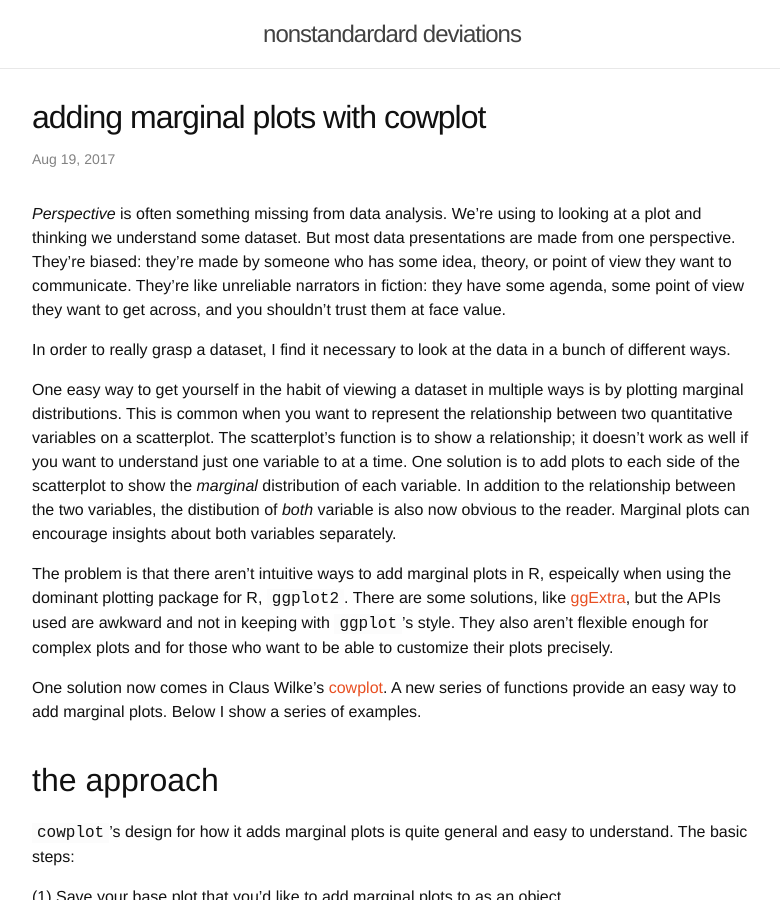
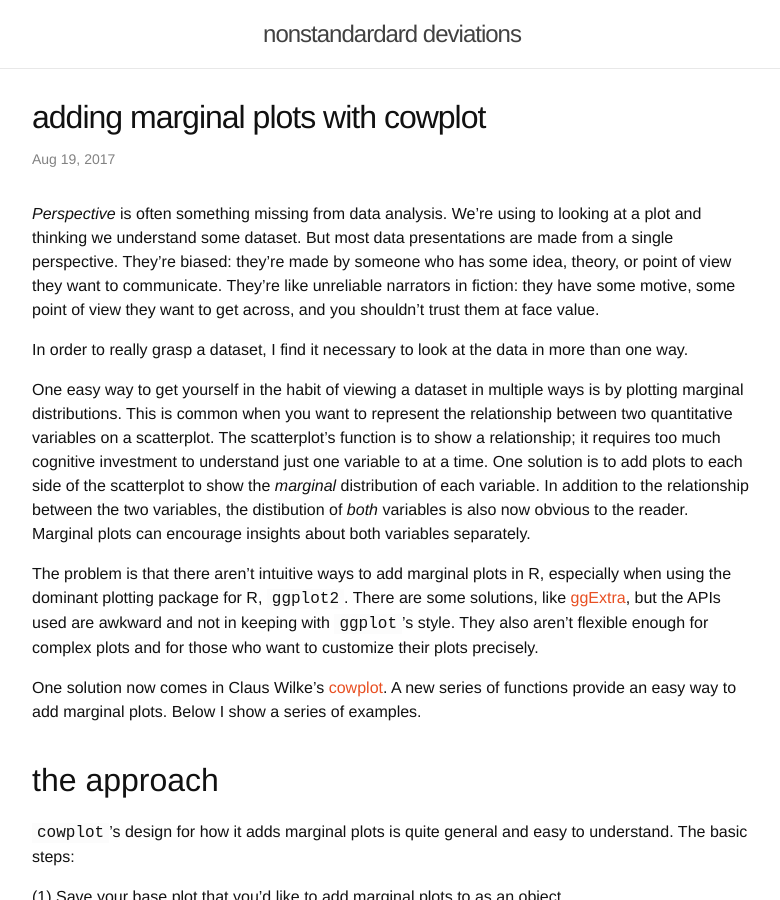
Before and after one commit to lukereding/nonstandard_deviations, a Jekyll site: the page built from _posts/2017-08-19-cowmarg.md, in a window 1280 px wide and 900 px high. Shown: the whole window, without its empty margins (248-1028 px from the left). Built offline with Jekyll 4.4.1, drawn with Linux system fonts in a browser that asks for light colours; some of the changed text lies outside the part shown.

Commit message:
..more.. minor tweaks

````diff
--- a/_posts/2017-08-19-cowmarg.md
+++ b/_posts/2017-08-19-cowmarg.md
@@ -6,13 +6,13 @@ date:   2017-08-19
 
 
 
-_Perspective_ is often something missing from data analysis. We're using to looking at a plot and thinking we understand some dataset. But most data presentations are made from one perspective. They're biased: they're made by someone who has some idea, theory, or point of view they want to communicate. They're like unreliable narrators in fiction: they have some agenda, some point of view they want to get across, and you shouldn't trust them at face value.
+_Perspective_ is often something missing from data analysis. We're using to looking at a plot and thinking we understand some dataset. But most data presentations are made from a single perspective. They're biased: they're made by someone who has some idea, theory, or point of view they want to communicate. They're like unreliable narrators in fiction: they have some motive, some point of view they want to get across, and you shouldn't trust them at face value.
 
-In order to really grasp a dataset, I find it necessary to look at the data in a bunch of different ways.
+In order to really grasp a dataset, I find it necessary to look at the data in more than one way.
 
-One easy way to get yourself in the habit of viewing a dataset in multiple ways is by plotting marginal distributions. This is common when you want to represent the relationship between two quantitative variables on a scatterplot. The scatterplot's function is to show a relationship; it doesn't work as well if you want to understand just one variable to at a time. One solution is to add plots to each side of the scatterplot to show the _marginal_ distribution of each variable. In addition to the relationship between the two variables, the distibution of _both_ variable is also now obvious to the reader. Marginal plots can encourage insights about both variables separately.
+One easy way to get yourself in the habit of viewing a dataset in multiple ways is by plotting marginal distributions. This is common when you want to represent the relationship between two quantitative variables on a scatterplot. The scatterplot's function is to show a relationship; it requires too much cognitive investment to understand just one variable to at a time. One solution is to add plots to each side of the scatterplot to show the _marginal_ distribution of each variable. In addition to the relationship between the two variables, the distibution of _both_ variables is also now obvious to the reader. Marginal plots can encourage insights about both variables separately.
 
-The problem is that there aren't intuitive ways to add marginal plots in R, espeically when using the dominant plotting package for R, `ggplot2`. There are some solutions, like [ggExtra](https://github.com/daattali/ggExtra), but the APIs used are awkward and not in keeping with `ggplot`'s style. They also aren't flexible enough for complex plots and for those who want to be able to customize their plots precisely.
+The problem is that there aren't intuitive ways to add marginal plots in R, especially when using the dominant plotting package for R, `ggplot2`. There are some solutions, like [ggExtra](https://github.com/daattali/ggExtra), but the APIs used are awkward and not in keeping with `ggplot`'s style. They also aren't flexible enough for complex plots and for those who want to customize their plots precisely.
 
 One solution now comes in Claus Wilke's [cowplot](https://github.com/wilkelab/cowplot). A new series of functions provide an easy way to add marginal plots. Below I show a series of examples.
 
@@ -114,8 +114,6 @@ ggdraw(combined_plot)
 
 ![]({{site.baseurl}}/images/post6/3.jpg)
 
-It's clear the same pattern holds true for females as well.
-
 I accidently discovered that you can keep adding these marginal plots if you wish. I'm not sure that this is a good idea, but it's good to know. Below I add a density plot to the y-axis:
 
 ```R
````
Also changed, not shown: images/post6/5.jpg.
